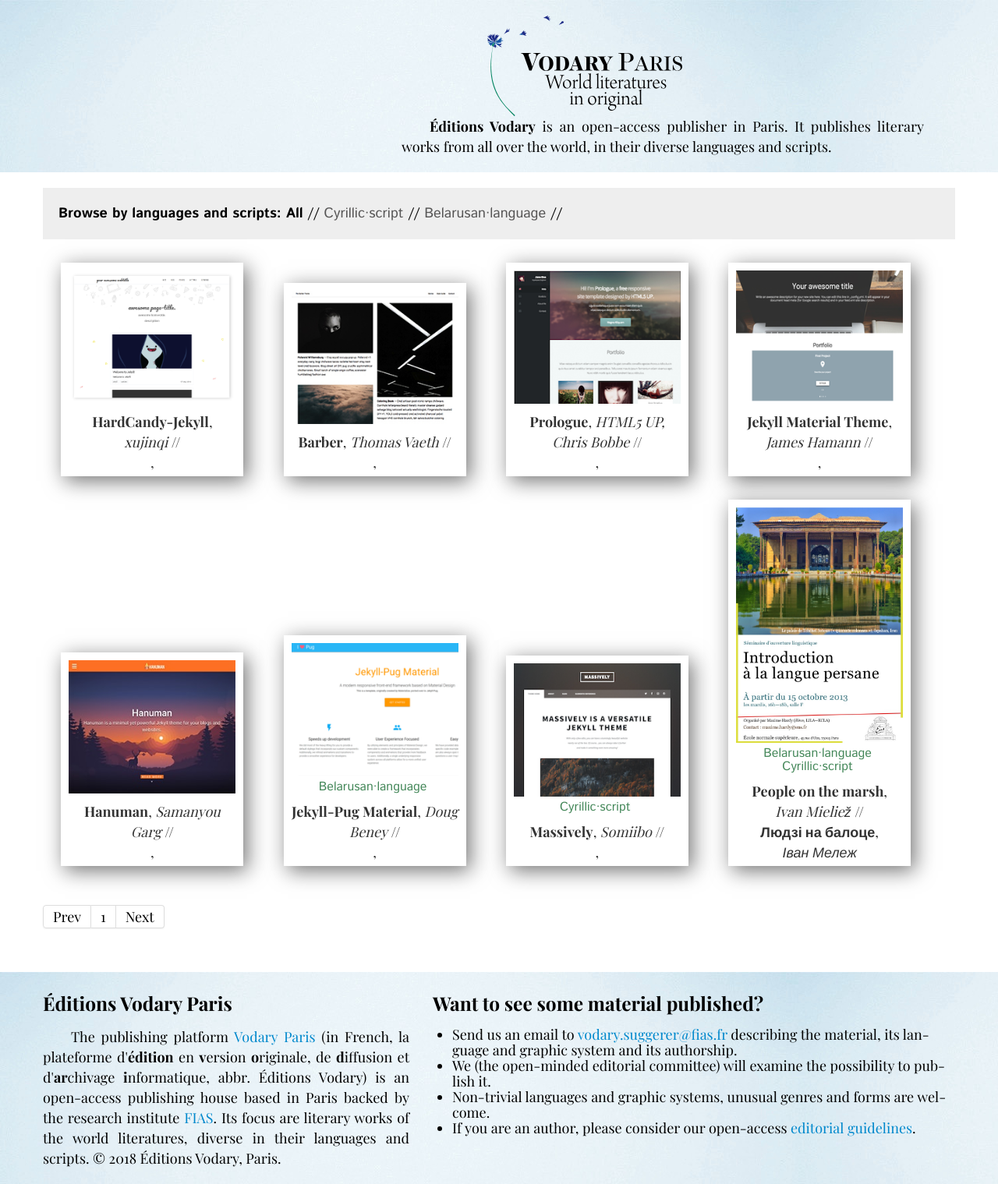
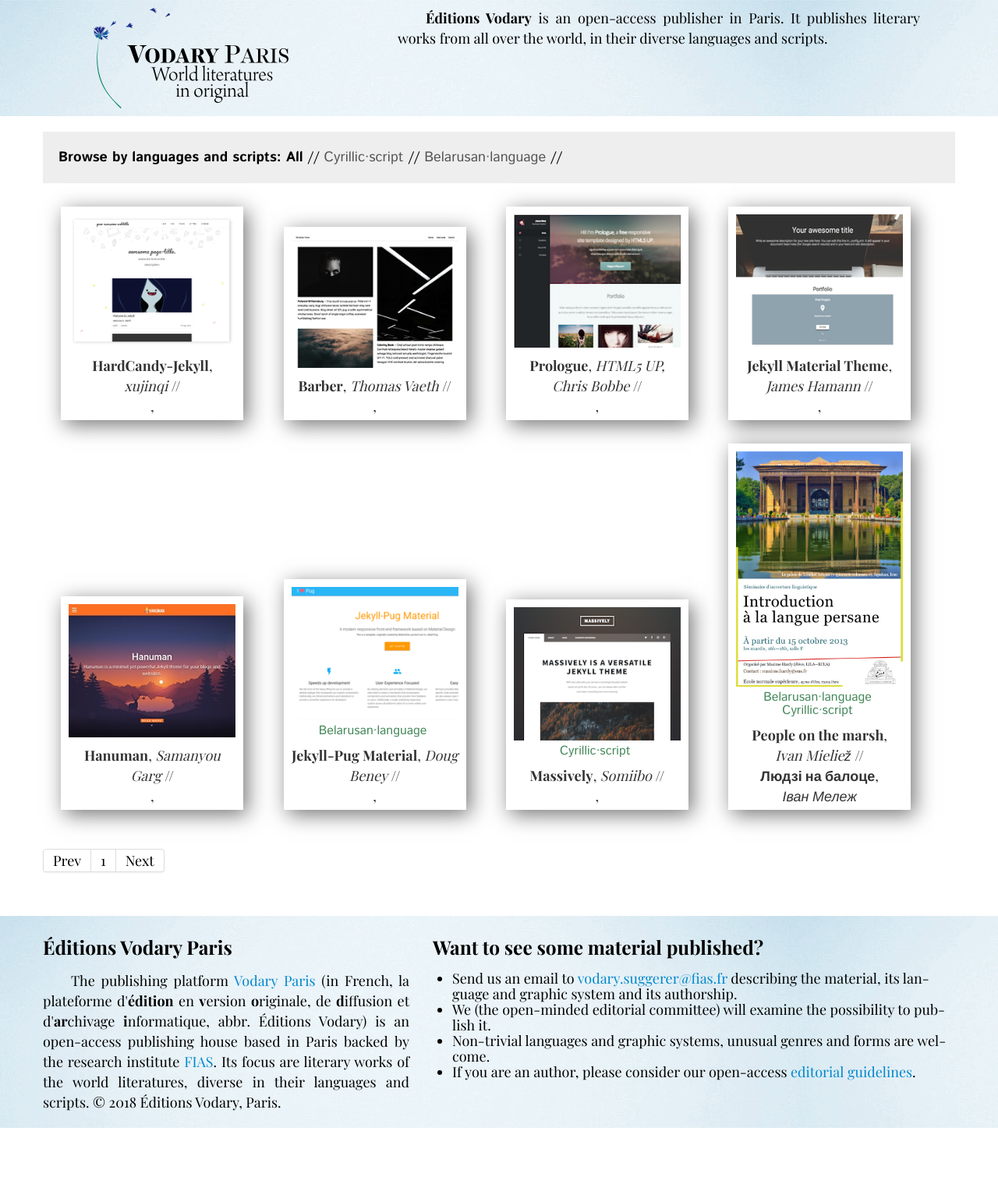
Before and after one commit to mlare/vodary, a Jekyll site: the page built from index.html, in a window 1280 px wide. Shown: the whole page at 78% size. Built offline with Jekyll 4.4.1, drawn with Linux system fonts in a browser that asks for light colours; some web fonts are replaced; Markdown is read by kramdown in place of the engine named in the settings; the list of posts is cut into pages by our own code; after the commit the page ends 1447 px from its top, so only the background shows below that.

Commit message:
Update header.html

```diff
--- a/_includes/header.html
+++ b/_includes/header.html
@@ -1,5 +1,5 @@
   <header id="header" height:unset; background-image:unset; background:pink;>
-    <div class="wrap" style="display: block; margin: 0 auto; padding-top: 10px;">
+    <!--- <div class="wrap" style="display: block; margin: 0 auto; padding-top: 10px;"> ---->
 
       <a style="text-decoration : none; color : #000;"; href="/">
        <div class="row">
@@ -17,5 +17,5 @@
      </a>
      </div>
 
-    </div>
+  <!---  </div> --->
  </header>
```
